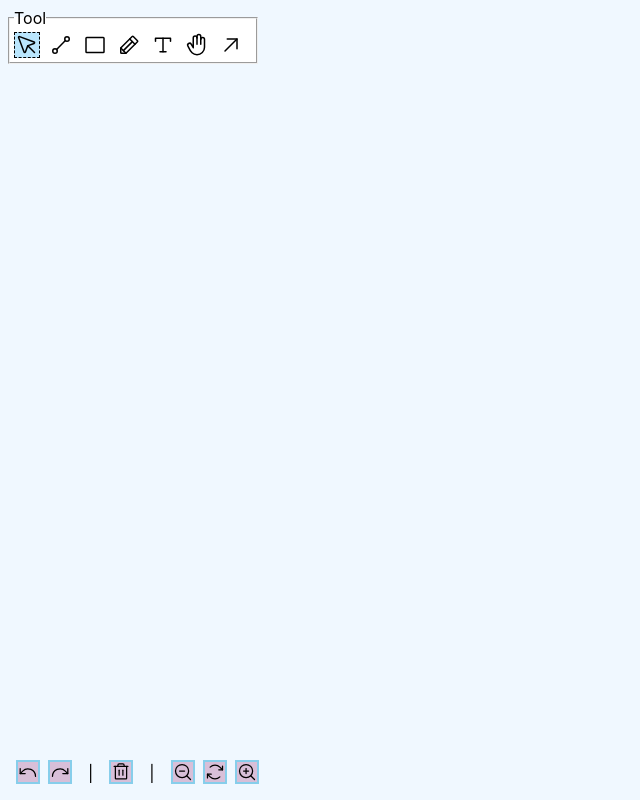
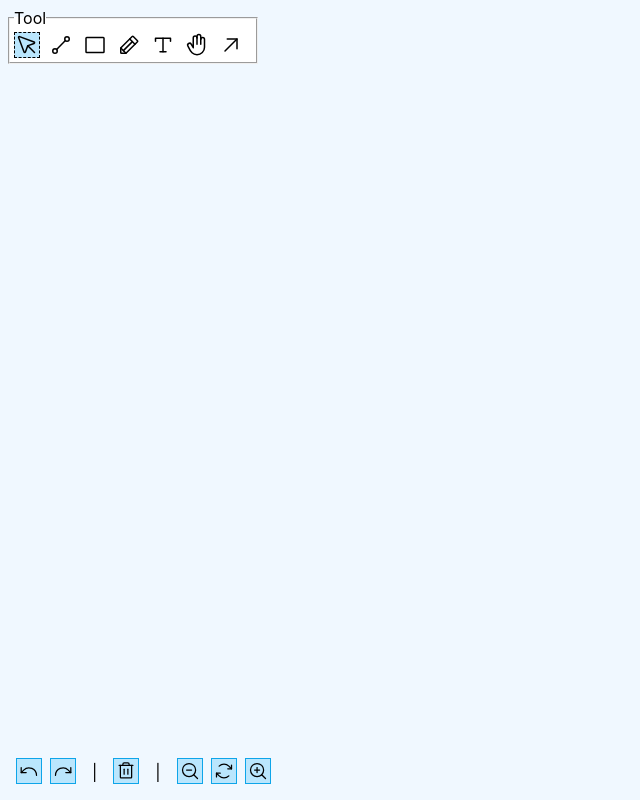
Before and after one commit to pobch/react-diagram, a React (Create React App) app: page / in a window 1280 px wide. Shown: the whole page, without its empty margins (0-640 px from the left). Built offline with nearby package versions, Linux system fonts and the light colour scheme.

Commit message:
Style button states

```diff
--- a/src/ToolRadio.module.css
+++ b/src/ToolRadio.module.css
@@ -16,10 +16,10 @@
 /* State styling */
 
 .radioInput:checked + .radioLabel {
-  background-color: #bae6fd;
+  background-color: #bae6fd; /* sky-200 */
   border: 1px dashed black;
 }
 
 .radioInput:focus-visible + .radioLabel {
-  outline: 1px solid blue;
+  outline: 1px solid #8b5cf6; /* violet-500 */
 }
--- a/src/index.css
+++ b/src/index.css
@@ -20,8 +20,17 @@ code {
 }
 
 button {
-  /* appearance: none; */
+  padding: 0.125rem;
   border-radius: 0;
-  border: 2px solid skyblue;
-  background-color: thistle;
+  border: 1px solid #0ea5e9; /* sky-500 */
+  background-color: #bae6fd; /* sky-200 */
 }
+
+button:active,
+button:hover {
+  background-color: #7dd3fc; /* sky-300 */
+}
+
+button:focus-visible {
+  outline: 1px solid #8b5cf6; /* violet-500 */
+}
```
